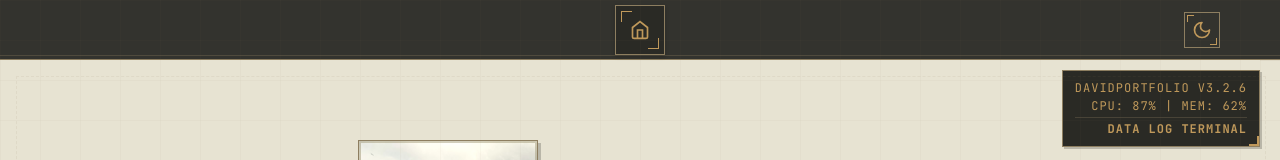
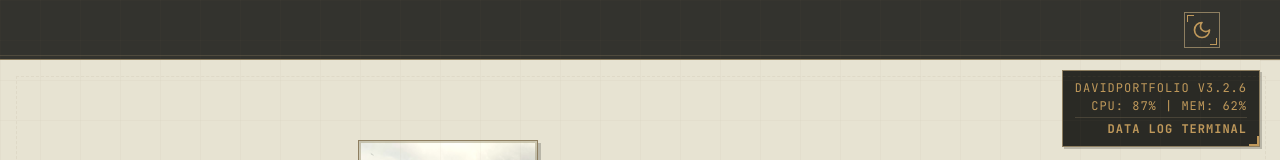
Before and after one commit to daviddc5/DavidDiazClifton, a React (Create React App) app in the folder david-portfolio/: page / in a window 1280 px wide. Shown: the top 160 px of the page. Built offline with nearby package versions, Linux system fonts and the light colour scheme.

Commit message:
make navbar contrast higher

```diff
--- a/david-portfolio/src/components/NintendoSwitch/NavBar.js
+++ b/david-portfolio/src/components/NintendoSwitch/NavBar.js
@@ -12,6 +12,9 @@ const NavBar = ({
   const navRef = useRef(null);
   const activeButtonRef = useRef(null);
   const location = useLocation();
+
+  // Determine if we're on the home page
+  const isHomePage = !selectedSection || currentPath === "/";
 
   // Scroll to active button when section changes
   useEffect(() => {
@@ -91,7 +94,14 @@ const NavBar = ({
                       : ""
                   }`}
                   style={{
-                    color: section.color,
+                    color:
+                      selectedSection && selectedSection.id === section.id
+                        ? "white"
+                        : undefined,
+                    backgroundColor:
+                      selectedSection && selectedSection.id === section.id
+                        ? section.color
+                        : undefined,
                   }}
                   aria-label={`Go to ${section.title}`}
                   aria-current={
@@ -116,7 +126,8 @@ const NavBar = ({
               ))}
             </div>
 
-            {/* Home button in the middle */}
+            {/* Home button in the middle - ONLY shown when not on home page */}
+            {!isHomePage && (
               <Link to="/" className="home-button" aria-label="Home">
                 <svg
                   width="20"
@@ -131,6 +142,7 @@ const NavBar = ({
                   <polyline points="9 22 9 12 15 12 15 22"></polyline>
                 </svg>
               </Link>
+            )}
 
             {/* Second half of sections */}
             <div className="navbar-navigation-half">
@@ -149,7 +161,14 @@ const NavBar = ({
                       : ""
                   }`}
                   style={{
-                    color: section.color,
+                    color:
+                      selectedSection && selectedSection.id === section.id
+                        ? "white"
+                        : undefined,
+                    backgroundColor:
+                      selectedSection && selectedSection.id === section.id
+                        ? section.color
+                        : undefined,
                   }}
                   aria-label={`Go to ${section.title}`}
                   aria-current={
@@ -175,20 +194,8 @@ const NavBar = ({
             </div>
           </div>
         ) : (
-          <Link to="/" className="home-button" aria-label="Home">
-            <svg
-              width="20"
-              height="20"
-              viewBox="0 0 24 24"
-              fill="none"
-              stroke="currentColor"
-              strokeWidth="2"
-              aria-hidden="true"
-            >
-              <path d="M3 9l9-7 9 7v11a2 2 0 0 1-2 2H5a2 2 0 0 1-2-2z"></path>
-              <polyline points="9 22 9 12 15 12 15 22"></polyline>
-            </svg>
-          </Link>
+          // When on home page, don't show the home button
+          <div></div>
         )}
       </div>
 
--- /dev/null
+++ b/david-portfolio/src/styles/themeFixes.css
@@ -0,0 +1,106 @@
+/* Theme & Navbar Fixes
+ * This CSS updates the navbar and button colors for better contrast
+ * in both light and dark modes, and improves accessibility.
+ */
+
+/* Light mode navbar - use background color instead of dark */
+.nav-bar {
+  background-color: var(--switch-bg); /* Match site background */
+  color: var(--switch-text); /* Default text color */
+  border-bottom: 1px solid rgba(0, 0, 0, 0.1); /* Subtle border */
+}
+
+/* Dark mode navbar */
+[data-theme="dark"] .nav-bar {
+  background-color: #0a0a0a; /* Very dark gray/black */
+  color: #ffffff;
+  border-bottom: 1px solid rgba(255, 255, 255, 0.1);
+}
+
+/* Navigation buttons - default state light mode */
+.navbar-nav-button {
+  color: var(--switch-text); /* Black in light mode */
+}
+
+/* Navigation buttons - dark mode */
+[data-theme="dark"] .navbar-nav-button {
+  color: #ffffff; /* White in dark mode */
+}
+
+/* Active navigation button - both modes */
+.navbar-nav-button.active {
+  color: white !important; /* Ensure white text when active */
+  font-weight: 500;
+}
+
+/* Navigation icon background - improved contrast */
+.navbar-nav-icon {
+  background-color: rgba(0, 0, 0, 0.05); /* Subtle background in light mode */
+}
+
+[data-theme="dark"] .navbar-nav-icon {
+  background-color: rgba(
+    255,
+    255,
+    255,
+    0.1
+  ); /* Subtle background in dark mode */
+}
+
+/* Active navigation icon - ensure it uses section color */
+.navbar-nav-button.active .navbar-nav-icon {
+  opacity: 0.9;
+}
+
+/* Improve home button visibility */
+.home-button {
+  background-color: rgba(0, 0, 0, 0.1); /* More visible in light mode */
+  color: var(--switch-text);
+}
+
+[data-theme="dark"] .home-button {
+  background-color: rgba(255, 255, 255, 0.15); /* More visible in dark mode */
+  color: white;
+}
+
+/* Hide home button when it's redundant (added class will be applied via JS) */
+.home-button.hidden {
+  display: none;
+}
+
+/* Improve hover effects for better feedback */
+.navbar-nav-button:hover {
+  background-color: rgba(0, 0, 0, 0.05);
+}
+
+[data-theme="dark"] .navbar-nav-button:hover {
+  background-color: rgba(255, 255, 255, 0.1);
+}
+
+/* Section indicator styling improvement */
+.section-indicator {
+  font-weight: 500;
+  color: var(--switch-text);
+}
+
+[data-theme="dark"] .section-indicator {
+  color: white;
+}
+
+/* Fix theme toggle button colors */
+.theme-toggle {
+  color: var(--switch-text); /* Use default text color */
+}
+
+[data-theme="dark"] .theme-toggle {
+  color: white;
+}
+
+/* Ensure hover states are consistent */
+.theme-toggle:hover {
+  background-color: rgba(0, 0, 0, 0.05); /* Light mode hover */
+}
+
+[data-theme="dark"] .theme-toggle:hover {
+  background-color: rgba(255, 255, 255, 0.1); /* Dark mode hover */
+}
```
Lines whose indentation alone changed are shown as unchanged.
